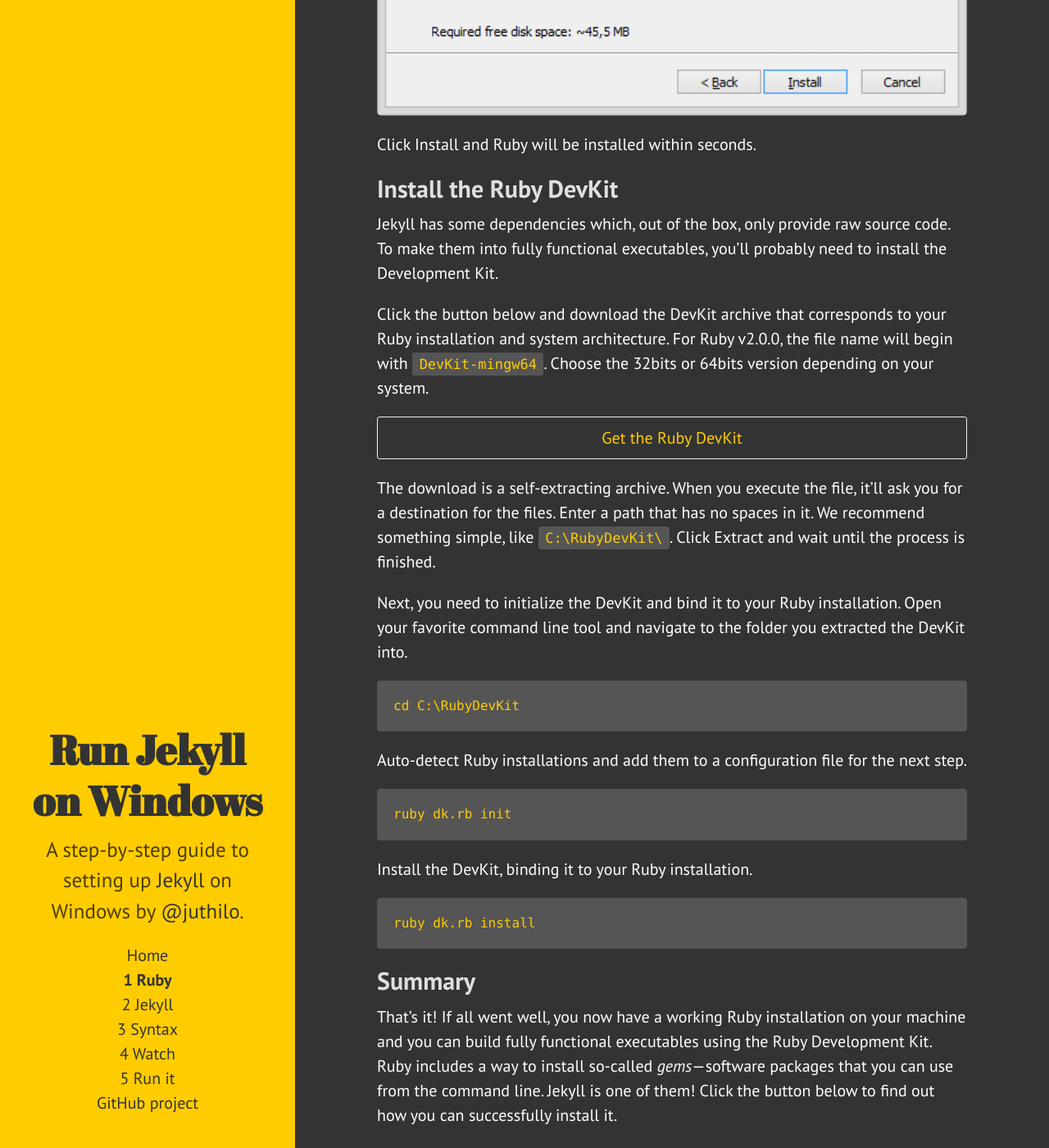
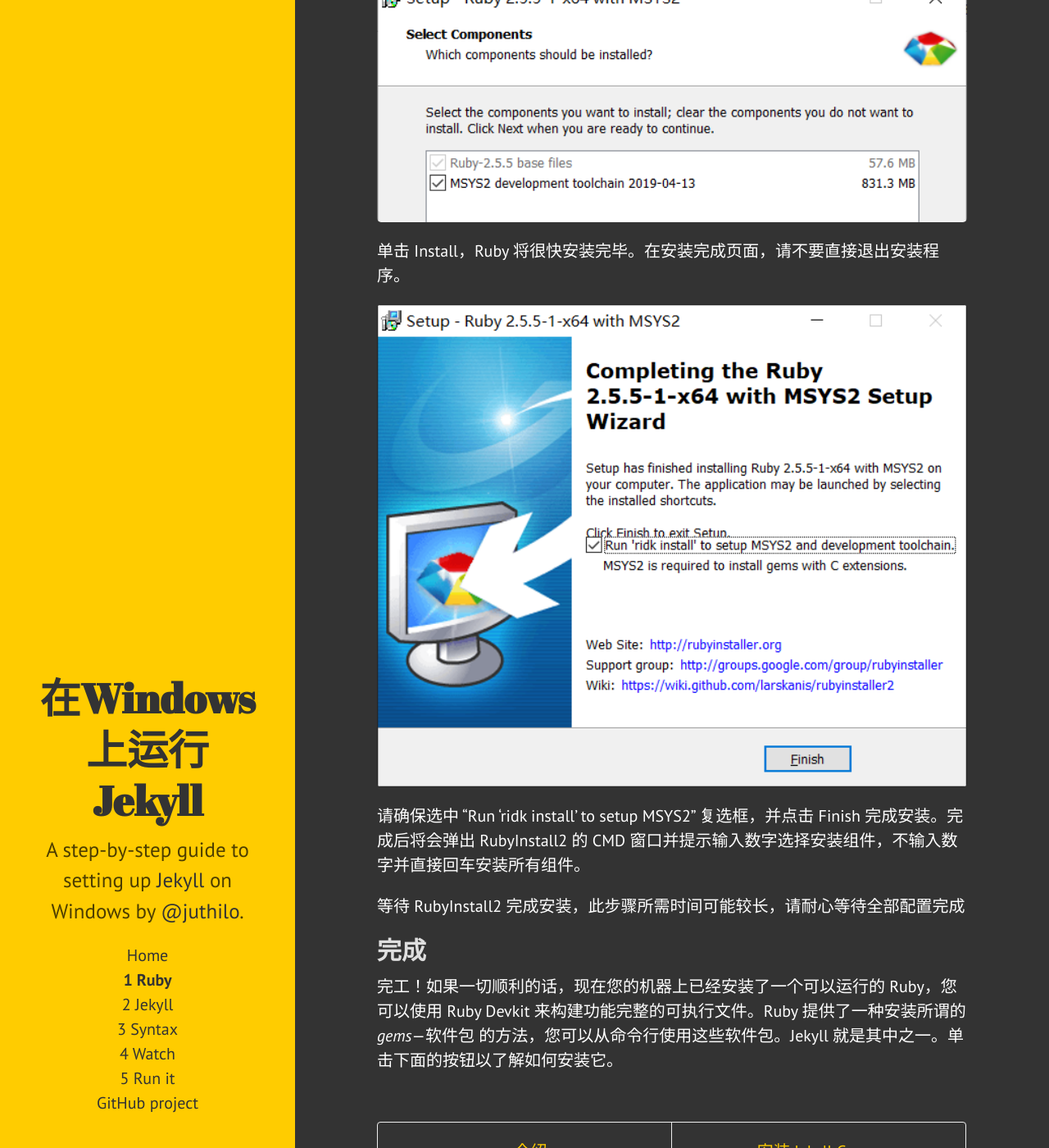
Before and after one commit to juthilo/run-jekyll-on-windows, a Jekyll site: the page built from 1-ruby-and-devkit.md, in a window 1280 px wide and 1400 px high, scrolled down 949 px. Shown: the whole window at 82% size. Built offline with Jekyll 4.4.1, drawn with Linux system fonts in a browser that asks for light colours; some of the changed text lies outside the part shown.

Commit message:
Translate step 1

```diff
--- a/1-ruby-and-devkit.md
+++ b/1-ruby-and-devkit.md
@@ -1,57 +1,37 @@
 ---
 layout: page
-title: Install Ruby and the Ruby DevKit
+title: 安装 Ruby 和 Ruby DevKit
 nav_title: Ruby
 step: 1
 ---
 
-Ruby is the programming language that Jekyll is written in. You'll need to install Ruby and the corresponding DevKit, which is needed to build some of Jekyll's dependencies as "native extensions".
+Ruby 是 Jekyll 所用的编程语言。您将需要安装 Ruby 和相应的 Devkit，这是将 Jekyll 的一些依赖项构建为 "native extensions" 所必需的。Jekyll 有一些依赖项只提供原始源代码。为了使它们成为功能完整的可执行文件，您可能需要安装相应的 Devkit。
 
-## Install Ruby
+## 安装 Ruby 和 相应的 Devkit
 
-First, click on the button below and download the installer for Ruby v2.0.0 that matches your system's architecture (x86 / x64).
+首先，单击下面的按钮，下载与您的系统体系结构 (x86 / x64) 匹配的 Ruby 2.5.5 版安装程序。此安装程序来源于 RubyInstaller 并已整合相应的 Devkit。
 
-<a href="http://rubyinstaller.org/downloads/" class="button-external" target="_blank">Get Ruby for Windows</a>
+<a href="https://github.com/oneclick/rubyinstaller2/releases/download/RubyInstaller-2.5.5-1/rubyinstaller-devkit-2.5.5-1-x64.exe" class="button-external" target="_blank">Ruby+Devkit 2.5.5-1 (x64)</a>
 
-Execute the installer and go through the steps of the installation. When you get to the screen below, make sure to check the "Add Ruby executables to your PATH" box.
+<a href="https://github.com/oneclick/rubyinstaller2/releases/download/RubyInstaller-2.5.5-1/rubyinstaller-devkit-2.5.5-1-x86.exe" class="button-external" target="_blank">Ruby+Devkit 2.5.5-1 (x86)</a>
 
-<img alt="Screenshot of the Ruby installation's final step" src="../public/img/ruby-path.png" class="img-nice">
+执行安装程序并完成安装步骤。当您进入下面的页面时，请确保选中 "Add Ruby executables to your PATH" 复选框以及 "MSYS2 development toolchain" 复选框。
 
-Click Install and Ruby will be installed within seconds.
+<img alt="Screenshot of the Ruby installation" src="../public/img/ruby-path.png" class="img-nice">
 
-## Install the Ruby DevKit
+单击 Install，Ruby 将很快安装完毕。在安装完成页面，请不要直接退出安装程序。
 
-Jekyll has some dependencies which, out of the box, only provide raw source code. To make them into fully functional executables, you'll probably need to install the Development Kit.
+<img alt="Screenshot of the MSYS2 installation" src="../public/img/ruby-msys2.png" class="img-nice">
 
-Click the button below and download the DevKit archive that corresponds to your Ruby installation and system architecture. For Ruby v2.0.0, the file name will begin with `DevKit-mingw64`. Choose the 32bits or 64bits version depending on your system.
+请确保选中 "Run 'ridk install' to setup MSYS2" 复选框，并点击 Finish 完成安装。完成后将会弹出 RubyInstall2 的 CMD 窗口并提示输入数字选择安装组件，不输入数字并直接回车安装所有组件。
 
-<a href="http://rubyinstaller.org/downloads/" class="button-external" target="_blank">Get the Ruby DevKit</a>
+等待 RubyInstall2 完成安装，此步骤所需时间可能较长，请耐心等待全部配置完成
 
-The download is a self-extracting archive. When you execute the file, it'll ask you for a destination for the files. Enter a path that has no spaces in it. We recommend something simple, like `C:\RubyDevKit\`. Click Extract and wait until the process is finished.
+## 完成
 
-Next, you need to initialize the DevKit and bind it to your Ruby installation. Open your favorite command line tool and navigate to the folder you extracted the DevKit into.
-
-~~~
-cd C:\RubyDevKit
-~~~
-
-Auto-detect Ruby installations and add them to a configuration file for the next step.
-
-~~~
-ruby dk.rb init
-~~~
-
-Install the DevKit, binding it to your Ruby installation.
-
-~~~
-ruby dk.rb install
-~~~
-
-## Summary
-
-That's it! If all went well, you now have a working Ruby installation on your machine and you can build fully functional executables using the Ruby Development Kit. Ruby includes a way to install so-called *gems*&mdash;software packages that you can use from the command line. Jekyll is one of them! Click the button below to find out how you can successfully install it.
+完工！如果一切顺利的话，现在您的机器上已经安装了一个可以运行的 Ruby，您可以使用 Ruby Devkit 来构建功能完整的可执行文件。Ruby 提供了一种安装所谓的 *gems*&mdash;软件包 的方法，您可以从命令行使用这些软件包。Jekyll 就是其中之一。单击下面的按钮以了解如何安装它。
 
 <div class="pagination">
-  <a class="pagination-item older" href="{{ site.baseurl }}">&laquo; Introduction</a>
-  <a class="pagination-item newer" href="{{ site.baseurl }}2-jekyll-gem">Install Jekyll Gem &raquo;</a>
+  <a class="pagination-item older" href="{{ site.baseurl }}">&laquo; 介绍</a>
+  <a class="pagination-item newer" href="{{ site.baseurl }}2-jekyll-gem">安装 Jekyll Gem &raquo;</a>
 </div>
--- a/CNAME
+++ /dev/null
@@ -1 +0,0 @@
-jekyll-windows.juthilo.com
--- a/_config.yml
+++ b/_config.yml
@@ -1,18 +1,18 @@
 # Dependencies
 markdown:         kramdown
-highlighter:      pygments
+highlighter:      rouge
 
 # Permalinks
 permalink:        pretty
 
 # Setup
-title:            'Run Jekyll on Windows'
-url:              http://jekyll-windows.juthilo.com
-baseurl:          /
+title:            '在Windows上运行Jekyll'
+url:              https://blog.kafuziroh.cc/run-jekyll-on-windows
+baseurl:          /run-jekyll-on-windows
 
 github:
-  repo:           https://github.com/juthilo/run-jekyll-on-windows
+  repo:           https://github.com/Kafuziroh/run-jekyll-on-windows/tree/gh-pages_zh-CN
 
 author:
-  name:           'Julian Thilo'
-  url:            https://twitter.com/juthilo
+  name:           '雨空CA@かふう(Kafuziroh)'
+  url:            https://twitter.com/Kafuziroh
```
Also changed, not shown: public/img/ruby-msys2.png (added), public/img/ruby-path.png.
